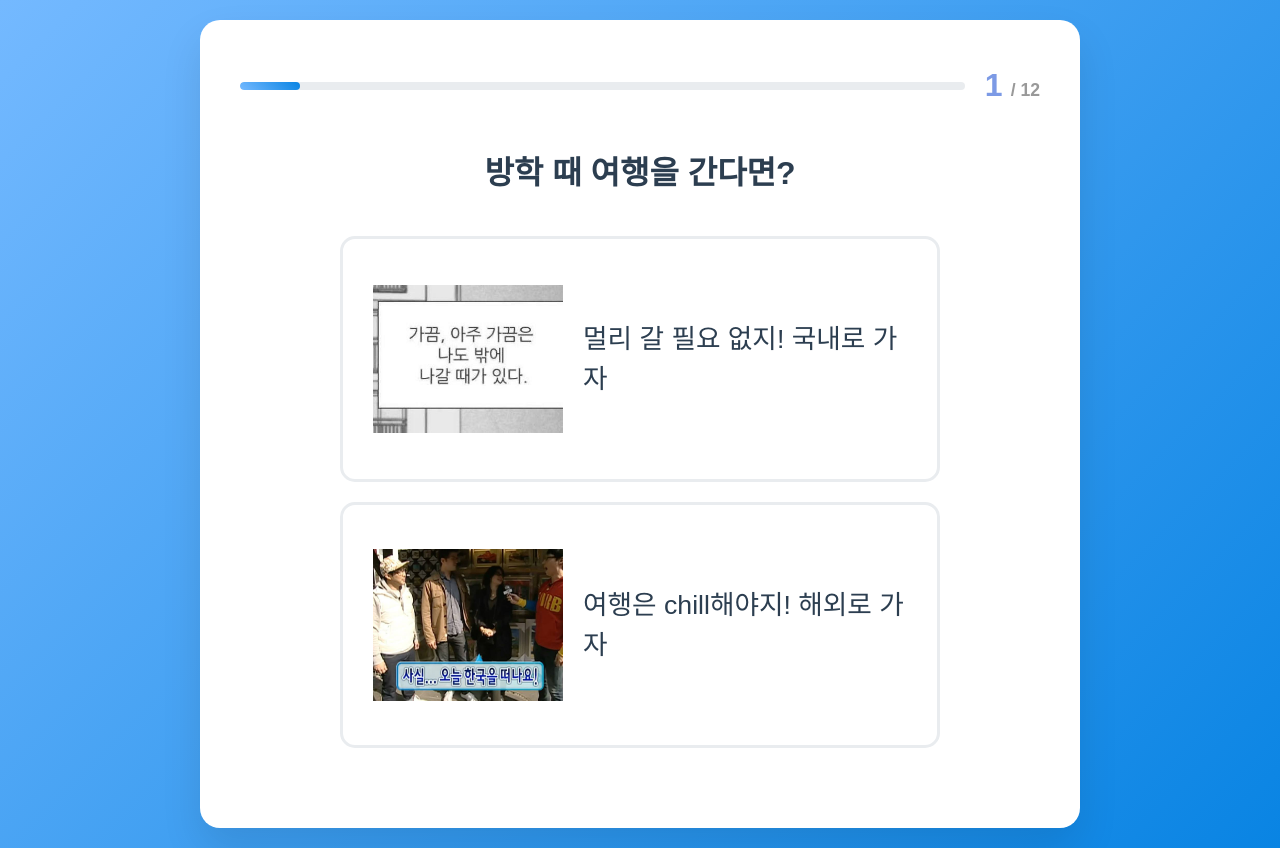
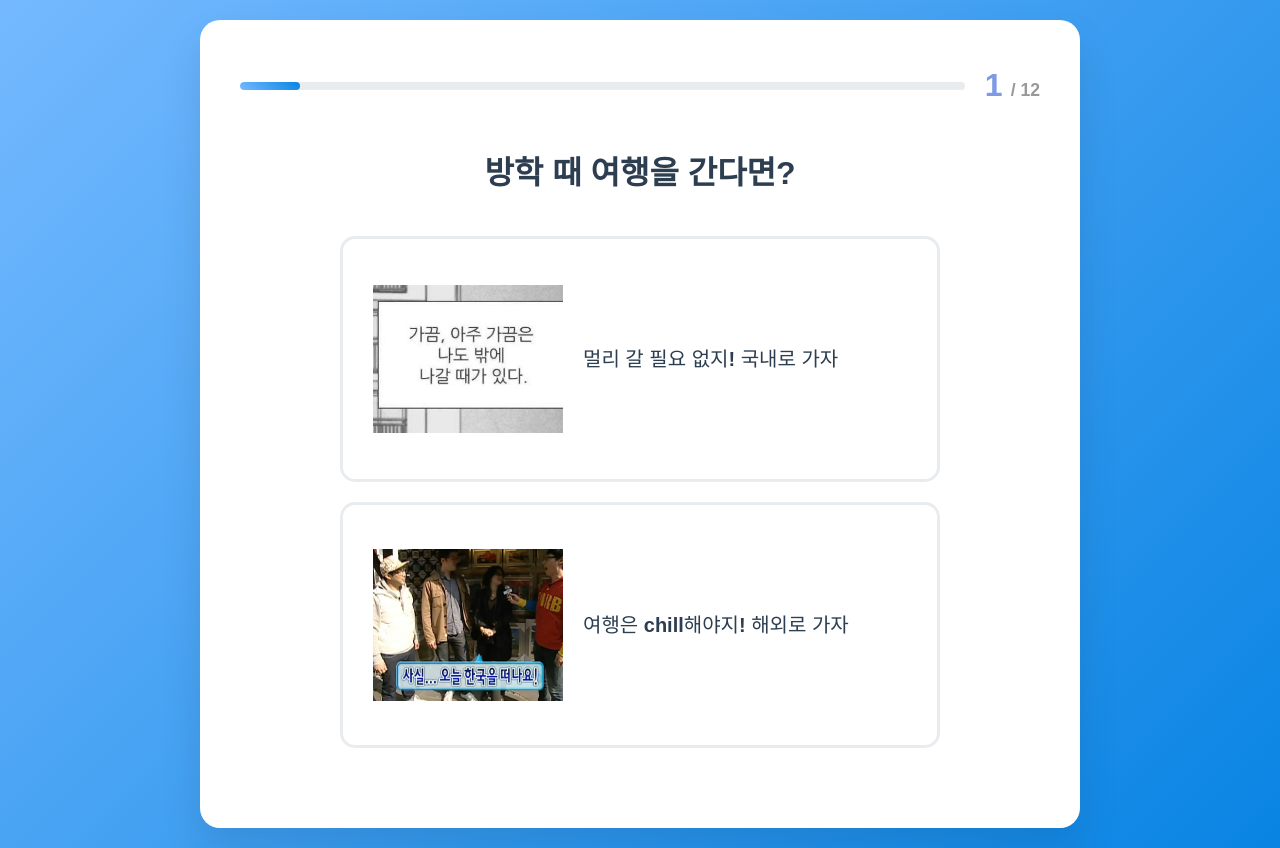
Before and after one commit to 88TOUR/anitest, a React (Vite) app: page / in a window 1280 px wide. Both pictures are taken after a click on the button "테스트 시작하기". Built offline with nearby package versions, Linux system fonts and the light colour scheme.

Commit message:
텍스트 축소

```diff
--- a/src/styles/Question.css
+++ b/src/styles/Question.css
@@ -110,7 +110,8 @@ box-shadow: 0 10px 25px rgba(116, 185, 255, 0.3);
 }
 
 .option-text {
-font-size: 2em;
+font-size: 1.5em;
+font-weight: 550;
 color: #2c3e50;
 line-height: 1.5;
 }
```
